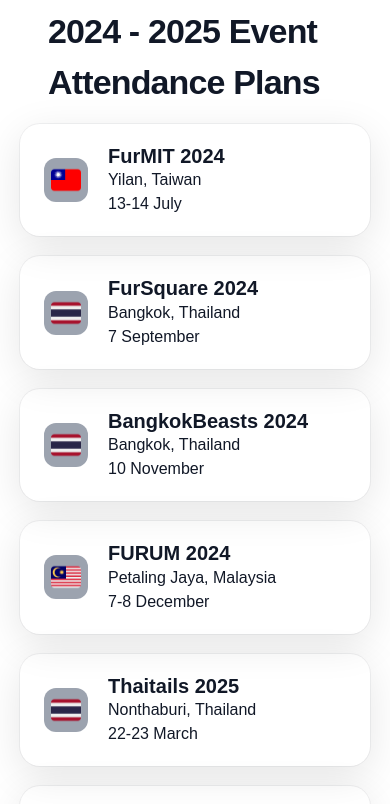
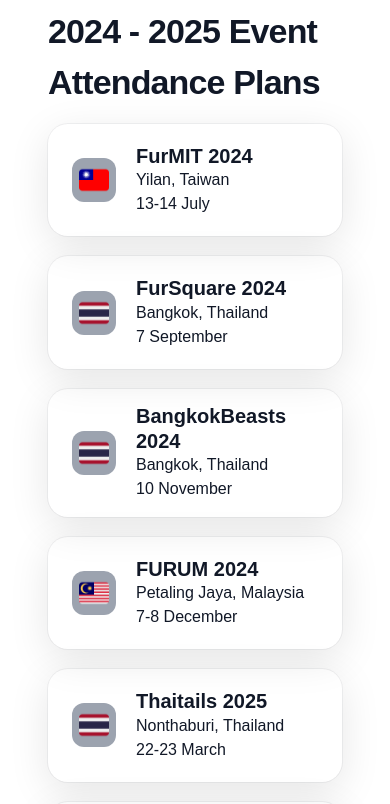
Before and after one commit to PemapolS/flowdy-site, a React (Vite) app: page / in a window 390 px wide. Shown: the part 1460-2264 px from the top of the page. Built offline with nearby package versions, Linux system fonts and the light colour scheme; a web font is replaced by a local one.

Commit message:
fix: event card size on mobile

```diff
--- a/src/components/EventCard.jsx
+++ b/src/components/EventCard.jsx
@@ -1,6 +1,6 @@
 const EventCard = ({imgURL, label, date, location}) => {
   return (
-    <div class="flex-1 flex gap-5 min-w-[350px] max-w-[450px] max-h-32 w-full rounded-[20px] shadow-3xl px-6 lg:px-8 py-5 lg:py-7 ring-1 ring-slate-900/5 dark:bg-slate-600 items-center">
+    <div class="flex-1 flex gap-5 sm:min-w-[350px] max-w-[450px] max-h-32 w-full rounded-[20px] shadow-3xl px-6 lg:px-8 py-5 lg:py-7 ring-1 ring-slate-900/5 dark:bg-slate-600 items-center">
         <div class="min-w-11 min-h-11 flex justify-center items-center rounded-xl bg-gray-400 dark:bg-slate-200 self-center">
             <img src={imgURL} alt={label} width={30} height={30} />
         </div>
```
